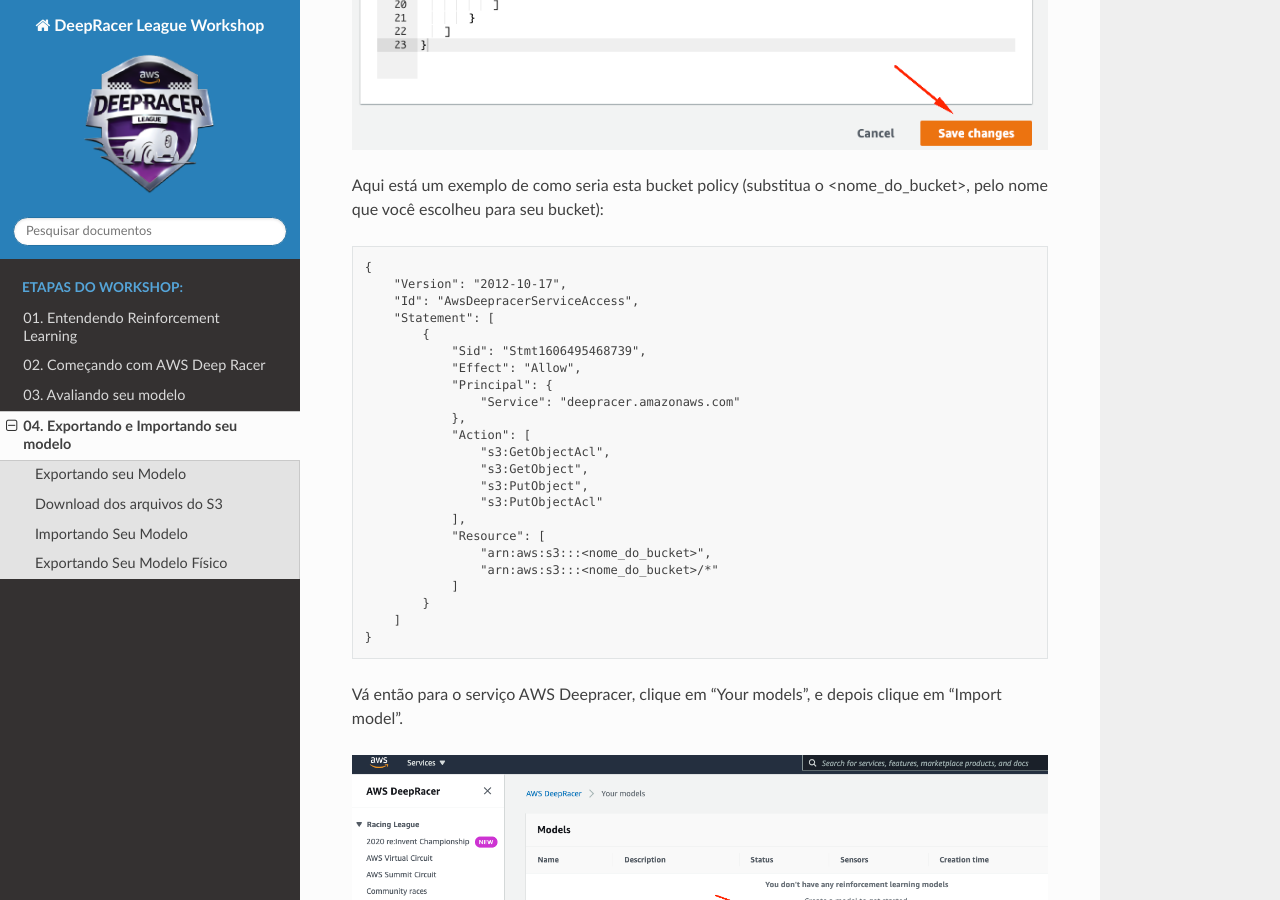
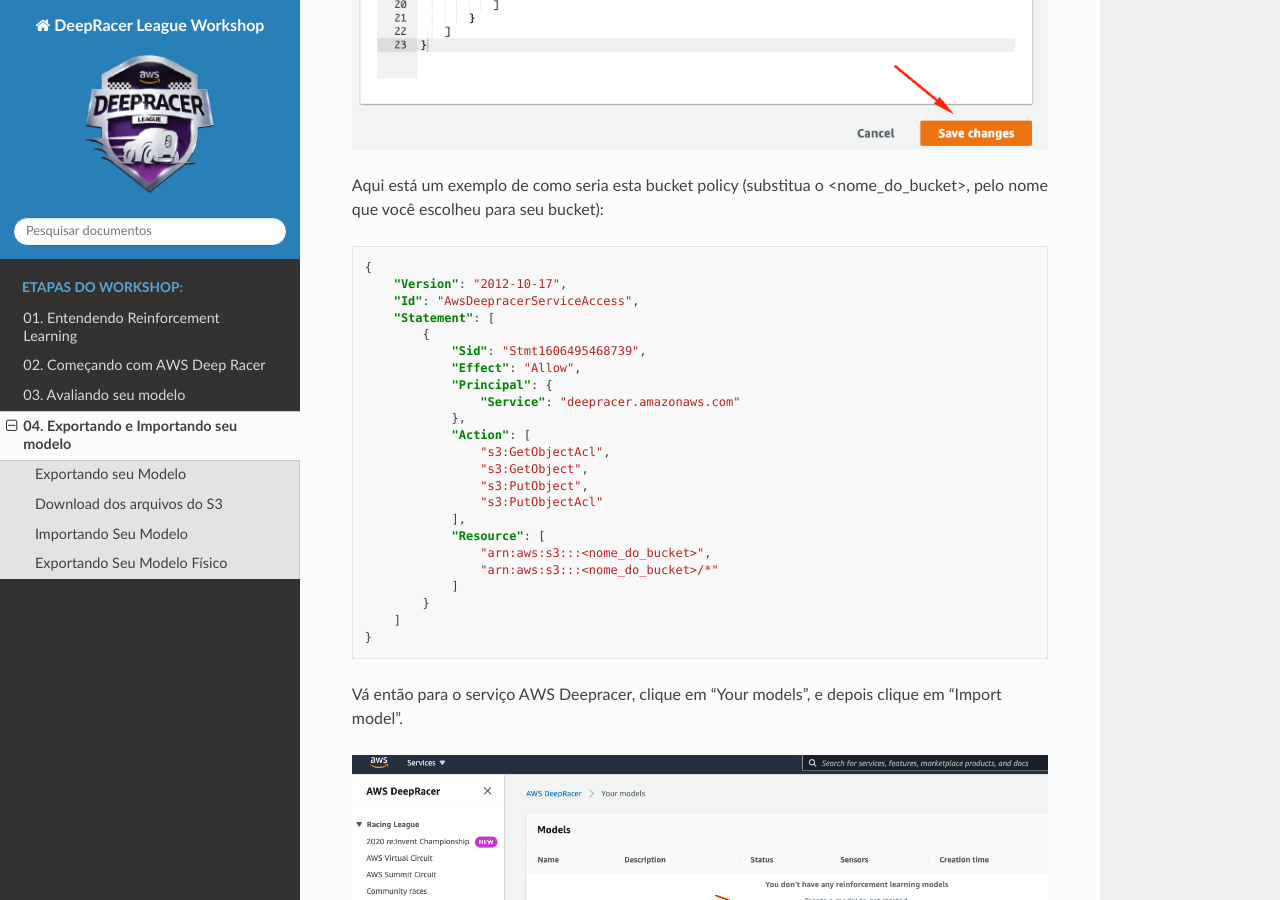
Before and after one commit to BRCentralSA/deep-racer-league-workshop, a Sphinx documentation site: the page built from docs/exporting_importing_model.rst, in a window 1280 px wide and 900 px high, scrolled down 6004 px. Built offline with Sphinx 7.4.7 and the Read the Docs theme 2.0.0, drawn with Linux system fonts in a browser that asks for light colours.

Commit message:
Ajuste em - Importando um modelo

```diff
--- a/docs/exporting_importing_model.rst
+++ b/docs/exporting_importing_model.rst
@@ -83,7 +83,7 @@
 
 Exemplo de comando abaixo (substitua o <nome_do_bucket>, pelo nome que você escolheu para seu bucket):
 
-.. code-block:: none
+.. code-block:: console
 
    aws s3 mb s3://<nome_do_bucket> --region us-east-1
 
@@ -95,7 +95,7 @@
 
 Exemplo de comando abaixo (substitua o <nome_do_bucket>, pelo nome que você escolheu para seu bucket):
 
-.. code-block:: none
+.. code-block:: console
 
    aws s3 cp . s3://<nome_do_bucket> --recursive
 
@@ -117,7 +117,7 @@
 
 Aqui está um exemplo de como seria esta bucket policy (substitua o <nome_do_bucket>, pelo nome que você escolheu para seu bucket):
 
-.. code-block:: none
+.. code-block:: json
 
    {
        "Version": "2012-10-17",
```
